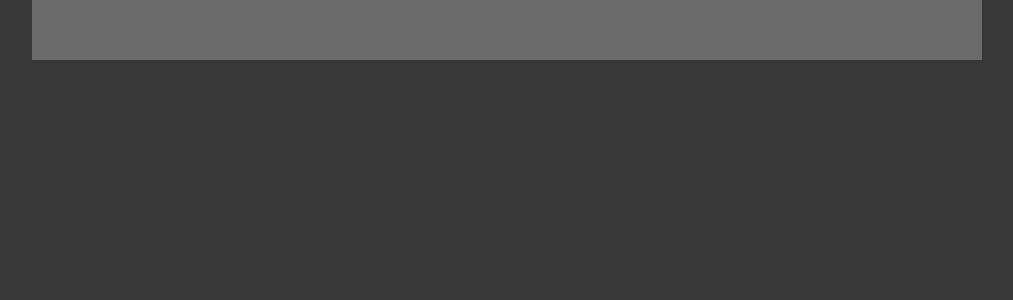
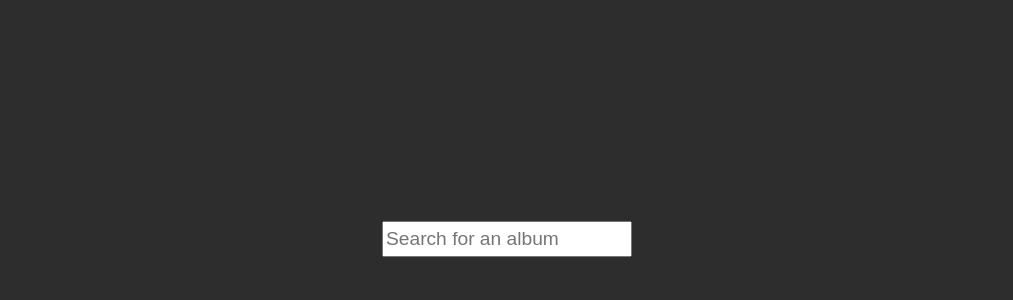
Before and after one commit to Alf247/music-forum, a React (Create React App) app in the folder frontend/my-app/: page /log in a window 1280 px wide. Before the commit this address had no page. Shown: the top 300 px of the page, without its empty margins (133-1146 px from the left). Built offline with nearby package versions, Linux system fonts and the light colour scheme.

Commit message:
Added own logging page with button in header

```diff
--- a/frontend/my-app/src/App.css
+++ b/frontend/my-app/src/App.css
@@ -1,7 +1,7 @@
 .App {
   text-align: center;
-  background-color: rgb(107, 107, 107);
   max-width: 950px;
+  min-height: 100vh;
   margin: 0 auto;
   padding: 30px 0;
 }
--- a/frontend/my-app/src/App.tsx
+++ b/frontend/my-app/src/App.tsx
@@ -1,6 +1,7 @@
 import { Routes, Route } from 'react-router-dom';
 import './App.css';
 import Home from './Home';
+import CreateReview from './components/CreateReview';
 
 function App() {
 
@@ -8,6 +9,7 @@ function App() {
     <div className="App">
       <Routes>
         <Route path='/' element={<Home/>} />
+        <Route path='/log' element={<CreateReview/>} />
       </Routes>
     </div>
   );
--- a/frontend/my-app/src/Components/CreateReview.css
+++ b/frontend/my-app/src/Components/CreateReview.css
@@ -4,6 +4,11 @@
     flex: auto;
     justify-content: space-around;
     padding: 40px 40px;
+}
+
+.child {
+    align-content: center;
+    margin: 0 auto;
 }
 
 .two-thirds {
@@ -42,6 +47,8 @@
     vertical-align:text-top;
     resize: none;
     font-family: inherit;
+    font-weight: 400;
+    font-size: large;
 }
 
 .buttons {
--- a/frontend/my-app/src/Components/CreateReview.tsx
+++ b/frontend/my-app/src/Components/CreateReview.tsx
@@ -62,6 +62,7 @@ function CreateReview() {
                 <textarea
                   className="review-text"
                   placeholder="Write your review..."
+                  spellCheck="false"
                   onChange={(e) => { setReviewText(e.target.value) }} />
 
                 <br />
--- /dev/null
+++ b/frontend/my-app/src/Components/Header.css
@@ -0,0 +1,4 @@
+nav {
+    width: 100vw;
+    background-color: rgb(0, 0, 0);
+}
--- /dev/null
+++ b/frontend/my-app/src/Components/Header.tsx
@@ -0,0 +1,18 @@
+import { useNavigate } from "react-router-dom";
+
+function Header() {
+
+    const navigate = useNavigate()
+
+    const goToLog = () => {
+        navigate('/log')
+    }
+
+    return (
+        <nav>
+            <button onClick={ goToLog }>Log.</button>
+        </nav>
+    );
+}
+
+export default Header;
--- a/frontend/my-app/src/Components/SearchAlbum.css
+++ b/frontend/my-app/src/Components/SearchAlbum.css
@@ -1,5 +1,11 @@
 .search-content {
     width: 250px;
+    height: 100vh;
+    margin: auto;
+    display: flex;
+    flex-direction: column;
+    flex-shrink: 2;
+    justify-content: space-around;
 }
 
 input {
--- a/frontend/my-app/src/Components/SearchAlbum.tsx
+++ b/frontend/my-app/src/Components/SearchAlbum.tsx
@@ -10,7 +10,6 @@ function SearchAlbum({ setSelect: setSelected }: Select) {
 
     const [input, setInput] = useState('')
     const [results, setResults] = useState([])
-    //const [selected, setSelected] = useState('')
 
     const handleChange = async (e: React.ChangeEvent<HTMLInputElement>) => {
         setTimeout(() => {}, 30)
@@ -36,14 +35,15 @@ function SearchAlbum({ setSelect: setSelected }: Select) {
         setResults([])
     }
 
-    //const handleSubmit = async () => {}
-
     return (
         <div className="search-content">
+            <div>
                 <input
                   type="text"
+                  placeholder="Search for an album"
                   value={input}
                   onChange={handleChange} />
+
                 <ul>
                 {results.map(item => (
                     <li key={item['id']} onClick={() => handleSelect(item)}>
@@ -52,6 +52,8 @@ function SearchAlbum({ setSelect: setSelected }: Select) {
                 ))}
                 </ul>
             </div>
+            <div></div>
+        </div>
     );
 }
 
--- a/frontend/my-app/src/Home.tsx
+++ b/frontend/my-app/src/Home.tsx
@@ -4,6 +4,7 @@ import Me from "./Me";
 import Auth from "./Auth";
 import SearchAlbum from "./components/SearchAlbum";
 import CreateReview from "./components/CreateReview";
+import Header from "./components/Header";
 
 
 function Home() {
@@ -34,14 +35,11 @@ function Home() {
     return (
         authorized ?
             <>
+                <Header/>
                 <Me></Me>
                 <br />
                 Lorem ipsum dolor sit amet consectetur adipisicing elit. Eum unde dolores odit vitae alias vel laudantium similique in aspernatur magni aliquam distinctio id quod maxime neque aliquid, repellat nemo sint? Lorem ipsum dolor sit, amet consectetur adipisicing elit. Rerum saepe hic fugit vero, non unde voluptatum placeat earum deserunt eius inventore quia dignissimos sed ratione at corrupti alias repellat quaerat.
                 <br /><br />
-                <button onClick={getResponse}>Test server</button>
-                <p>{serverResponse}</p>
-                <br />
-                <CreateReview/>
             </>
 
         :
--- a/frontend/my-app/src/index.css
+++ b/frontend/my-app/src/index.css
@@ -1,6 +1,6 @@
 body {
   margin: 0;
-  background-color: rgb(56, 56, 56);
+  background-color: rgb(44, 45, 44);
   color: white;
   font-family: -apple-system, BlinkMacSystemFont, 'Segoe UI', 'Roboto', 'Oxygen',
     'Ubuntu', 'Cantarell', 'Fira Sans', 'Droid Sans', 'Helvetica Neue',
```
Lines whose indentation alone changed are shown as unchanged.
